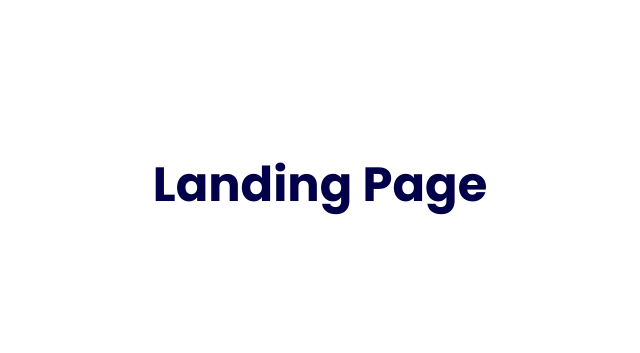
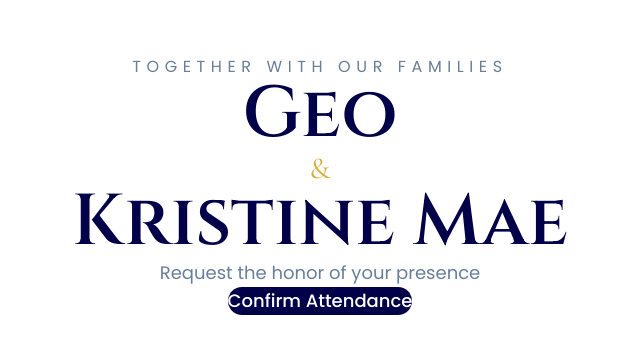
Before and after one commit to otepimnida/geo-kristine-rsvp, a React (Vite) app in the folder frontend/: page / in a window 1280 px wide. Shown: the part 215-568 px from the top of the page, without its empty margins (320-960 px from the left). Built offline with nearby package versions, Linux system fonts and the light colour scheme.

Commit message:
Phase 3.1: Create temporary landing page

```diff
--- a/frontend/src/components/landing/Hero.jsx
+++ b/frontend/src/components/landing/Hero.jsx
@@ -0,0 +1,86 @@
+import { motion } from "framer-motion";
+import { useNavigate } from "react-router-dom";
+
+function Hero() {
+  const navigate = useNavigate();
+
+  return (
+    <section className="flex min-h-screen items-center justify-center bg-white px-6">
+      <motion.div
+        initial={{ opacity: 0, y: 40 }}
+        animate={{ opacity: 1, y: 0 }}
+        transition={{ duration: 0.8 }}
+        className="w-full max-w-3xl text-center"
+      >
+        <p
+          className="mb-4 tracking-[0.35em] uppercase"
+          style={{
+            color: "#687F9A",
+            fontFamily: "Poppins",
+          }}
+        >
+          Together with our families
+        </p>
+
+        <h1
+          className="mb-2 text-6xl font-semibold md:text-7xl"
+          style={{
+            color: "#010048",
+            fontFamily: "Cinzel",
+          }}
+        >
+          Geo
+        </h1>
+
+        <h2
+          className="mb-2 text-3xl"
+          style={{
+            color: "#D5AD36",
+            fontFamily: "Cormorant Garamond",
+          }}
+        >
+          &
+        </h2>
+
+        <h1
+          className="mb-8 text-6xl font-semibold md:text-7xl"
+          style={{
+            color: "#010048",
+            fontFamily: "Cinzel",
+          }}
+        >
+          Kristine Mae
+        </h1>
+
+        <p
+          className="mb-10 text-lg"
+          style={{
+            color: "#687F9A",
+            fontFamily: "Poppins",
+          }}
+        >
+          Request the honor of your presence
+        </p>
+
+        <motion.button
+          whileHover={{
+            scale: 1.05,
+          }}
+          whileTap={{
+            scale: 0.96,
+          }}
+          onClick={() => navigate("/rsvp")}
+          className="rounded-full px-10 py-4 text-lg font-medium transition-all"
+          style={{
+            background: "#010048",
+            color: "#FFFFFF",
+          }}
+        >
+          Confirm Attendance
+        </motion.button>
+      </motion.div>
+    </section>
+  );
+}
+
+export default Hero;
--- a/frontend/src/pages/Landing.jsx
+++ b/frontend/src/pages/Landing.jsx
@@ -1,9 +1,7 @@
+import Hero from "../components/landing/Hero";
+
 function Landing() {
-  return (
-    <main className="min-h-screen flex items-center justify-center">
-      <h1 className="text-5xl font-bold">Landing Page</h1>
-    </main>
-  );
+  return <Hero />;
 }
 
 export default Landing;
```
